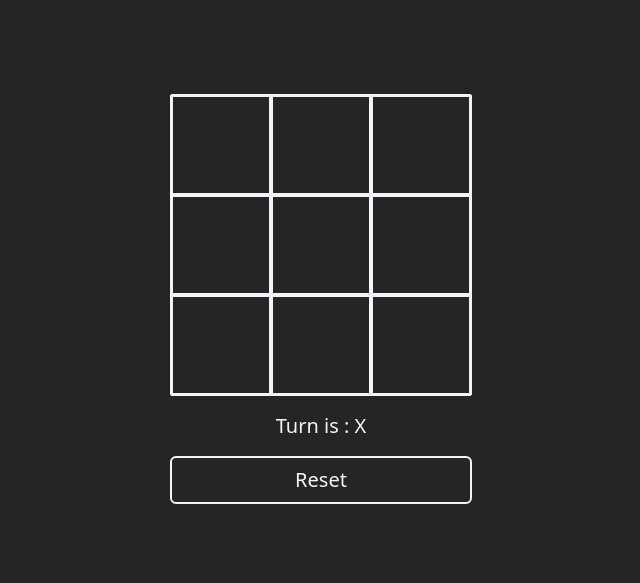
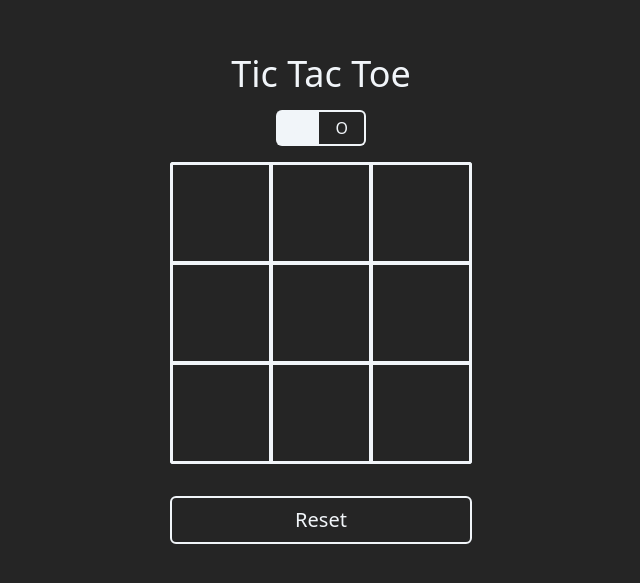
Before and after one commit to facindito/some-games, a React (Vite) app: page /tic-tac-toe in a window 1280 px wide. Shown: the part 101-684 px from the top of the page, without its empty margins (319-959 px from the left). Built offline with nearby package versions, Linux system fonts and the light colour scheme.

Commit message:
add: check end game

```diff
--- a/src/pages/TicTacToe.jsx
+++ b/src/pages/TicTacToe.jsx
@@ -16,6 +16,13 @@ const WINNER_COMBOS = [
   [6, 7, 8],
 ]
 
+function Winner({ winner }) {
+  if (winner === null) return null
+
+  const text = winner ? `Winner is : ${winner}` : 'Draw'
+  return <div className='text-slate-100 text-center text-xl'>{text}</div>
+}
+
 export default function TicTacToe() {
   const [board, setBoard] = useState(Array(9).fill(null))
   const [turn, setTurn] = useState(TURN.X)
@@ -32,7 +39,11 @@ export default function TicTacToe() {
     setTurn(newTurn)
 
     const newWinner = checkWinner(newBoard)
-    setWinner(newWinner)
+    if (newWinner) {
+      setWinner(newWinner)
+    } else if (checkEndGame(newBoard)) {
+      setWinner(false)
+    }
   }
 
   const checkWinner = (board) => {
@@ -51,9 +62,29 @@ export default function TicTacToe() {
     setWinner(null)
   }
 
+  const checkEndGame = (board) => {
+    return board.every((cell) => cell !== null)
+  }
   return (
     <div>
-      <div className='border border-slate-100 rounded-sm grid grid-cols-3'>
+      <h1 className='text-4xl text-center text-slate-100 mb-4'>Tic Tac Toe</h1>
+      <div className='flex justify-center items-center mb-4'>
+        <div
+          className={`border-2 border-slate-100 rounded-l-md px-4 py-1 text-slate-100 border-r-0 ${
+            turn === TURN.X && 'bg-slate-100 text-black'
+          }`}
+        >
+          X
+        </div>
+        <div
+          className={`border-2 border-slate-100 rounded-r-md px-4 py-1 text-slate-100 border-l-0 ${
+            turn === TURN.O && 'bg-slate-100 text-black'
+          }`}
+        >
+          O
+        </div>
+      </div>
+      <div className='border border-slate-100 rounded-sm grid grid-cols-3 mb-4'>
         {board.map((cell, index) => {
           return (
             <div
@@ -66,17 +97,9 @@ export default function TicTacToe() {
           )
         })}
       </div>
-      {!winner ? (
-        <div className='text-slate-100 text-center text-xl p-4'>
-          Turn is : {turn}
-        </div>
-      ) : (
-        <div className='text-slate-100 text-center text-xl p-4'>
-          Winner is : {winner}
-        </div>
-      )}
+      <Winner winner={winner} />
       <button
-        className='border-2 border-slate-100 rounded-md text-slate-100 text-center text-xl p-2 w-full'
+        className='border-2 border-slate-100 rounded-md text-slate-100 text-center text-xl p-2 w-full mt-4'
         onClick={resetGame}
       >
         Reset
```
